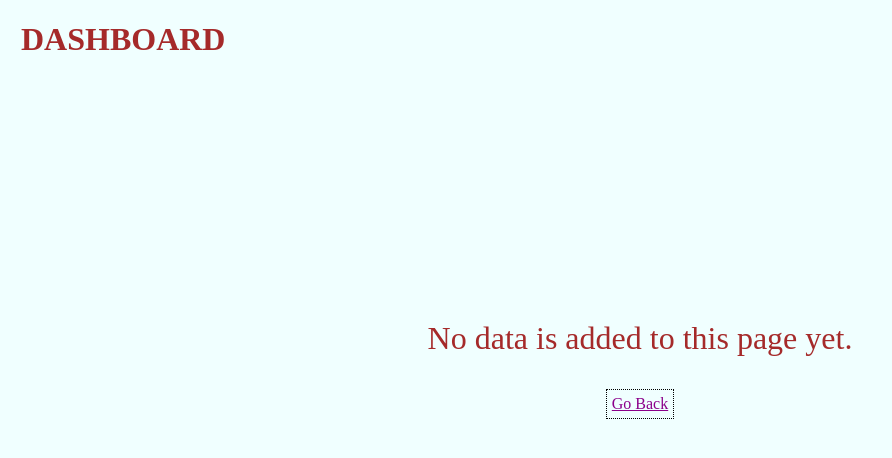
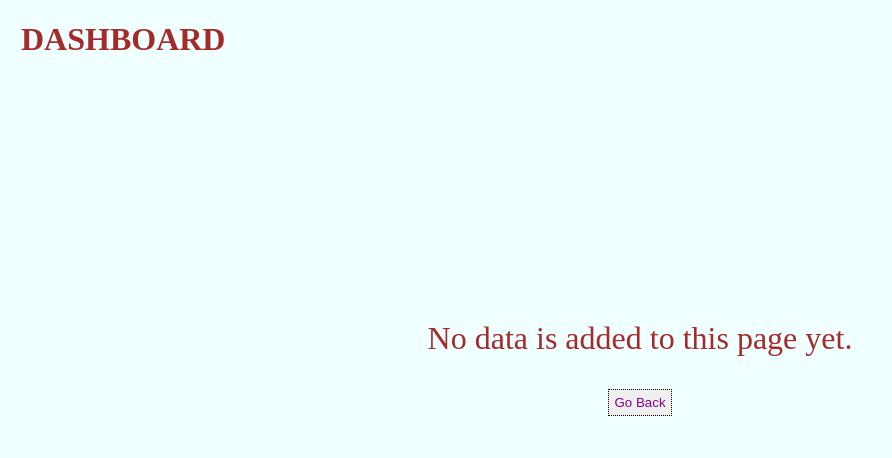
Before and after one commit to RafidAhmmed/LogIn-project, a plain HTML site: page Dashboard.html in a window 1280 px wide. Shown: the whole page, without its empty margins (0-892 px from the left). Drawn offline with Linux system fonts and the light colour scheme.

Commit message:
index adding as href

```diff
--- a/Dashboard.html
+++ b/Dashboard.html
@@ -11,7 +11,9 @@
     <p style="text-align: left; font-size: xx-large; padding: 10px; font-family: Algerian;"><b>DASHBOARD</b></p>
     <P style="text-align: center; font-size:xx-large; margin-top: 20%;">No data is added to this page yet.</P>
     <div class="di">
-    <a href="index.html
-        <button class="button" onclick="index.html" style="align-self: center;">Go Back</button></a></div>
+        <a href="index.html">
+            <button class="button" onclick="index.html" style="align-self: center;">Go Back</button></a>
+    </div>
 </body>
+
 </html>
```
